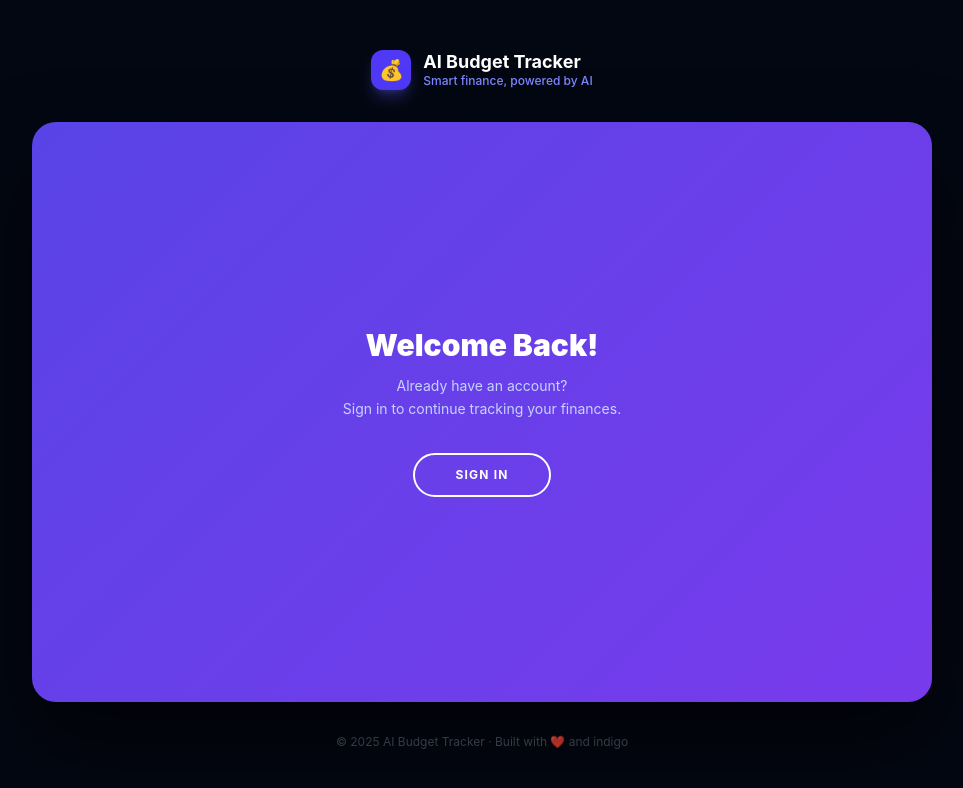
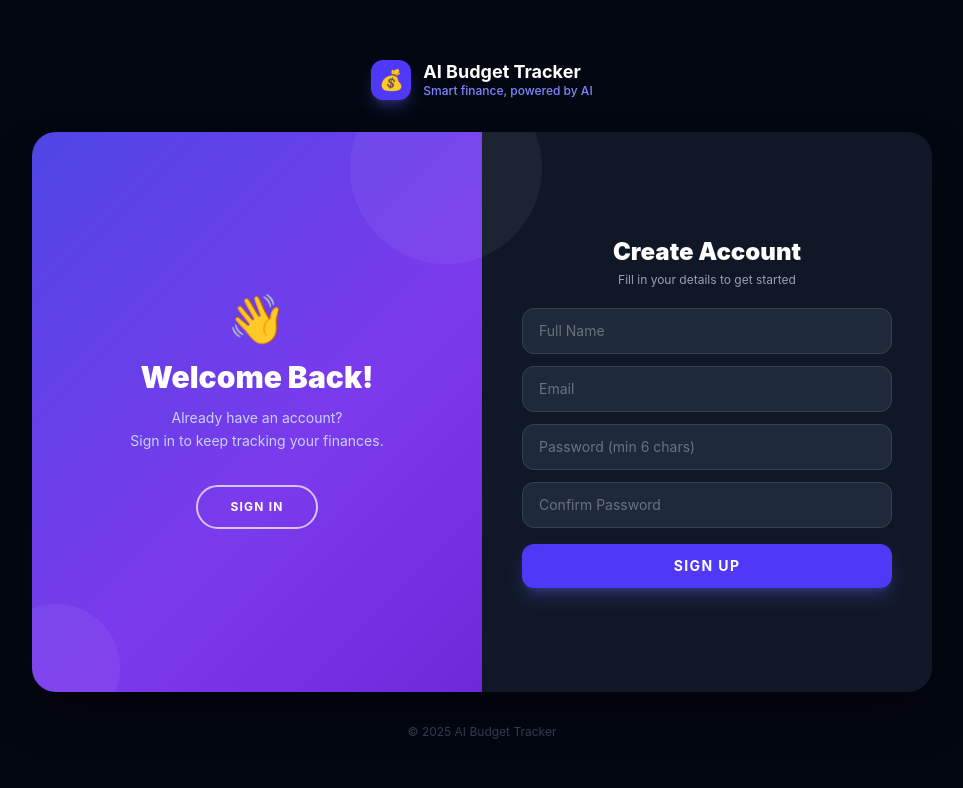
Before and after one commit to majestickrrish/AI-budget-tracker, a React (Vite) app in the folder client/: page /register in a window 1280 px wide. Shown: the top 788 px of the page, without its empty margins (158-1121 px from the left). Built offline with nearby package versions, Linux system fonts and the light colour scheme.

Commit message:
fix: rewrite sliding auth with reliable React-controlled overlay

```diff
--- a/client/src/pages/AuthPage.jsx
+++ b/client/src/pages/AuthPage.jsx
@@ -3,383 +3,212 @@ import { useNavigate, useLocation } from 'react-router-dom';
 import { setCredentials } from '../utils/auth';
 import { loginUser, registerUser } from '../services/api';
 
-/* ─── Sliding Auth Page ─────────────────────────────────────────────────────
-   Both Sign In and Sign Up forms live in one component simultaneously.
-   A single boolean (rightPanelActive) triggers a synchronized choreography
-   of CSS transforms — no routing, no conditional rendering, just motion.
+/* ─── AuthPage — Sliding Panel Auth ─────────────────────────────────────────
+   Two form panels + one gradient overlay panel live side by side.
+   A single boolean flips which side the overlay sits on,
+   revealing whichever form is "behind" it.
 ────────────────────────────────────────────────────────────────────────────── */
 
 const AuthPage = () => {
-  const navigate = useNavigate();
-  const location = useLocation();
-
-  // If the user navigated to /register, start with the sign-up side open
-  const [rightPanelActive, setRightPanelActive] = useState(
-    location.pathname === '/register'
+  const navigate   = useNavigate();
+  const location   = useLocation();
+  const [mode, setMode] = useState(
+    location.pathname === '/register' ? 'register' : 'login'
   );
 
+  const isRegister = mode === 'register';
+
+  // Keep URL in sync
+  useEffect(() => {
+    navigate(isRegister ? '/register' : '/login', { replace: true });
+  }, [mode]);
+
   // ── Sign In state ──────────────────────────────────────────────────────────
-  const [loginForm, setLoginForm] = useState({ email: '', password: '' });
-  const [loginError, setLoginError] = useState('');
+  const [loginForm,    setLoginForm]    = useState({ email: '', password: '' });
+  const [loginError,   setLoginError]   = useState('');
   const [loginLoading, setLoginLoading] = useState(false);
 
   // ── Sign Up state ──────────────────────────────────────────────────────────
-  const [registerForm, setRegisterForm] = useState({
-    name: '', email: '', password: '', confirmPassword: '',
-  });
-  const [registerError, setRegisterError] = useState('');
-  const [registerLoading, setRegisterLoading] = useState(false);
+  const [regForm,    setRegForm]    = useState({ name: '', email: '', password: '', confirmPassword: '' });
+  const [regError,   setRegError]   = useState('');
+  const [regLoading, setRegLoading] = useState(false);
 
-  // Keep URL in sync when panel slides
-  useEffect(() => {
-    navigate(rightPanelActive ? '/register' : '/login', { replace: true });
-  }, [rightPanelActive]);
-
-  // ── Sign In submit ─────────────────────────────────────────────────────────
+  // ── Handlers ───────────────────────────────────────────────────────────────
   const handleLogin = async (e) => {
     e.preventDefault();
     setLoginError('');
-    if (!loginForm.email || !loginForm.password) {
-      setLoginError('Please fill in all fields.');
-      return;
-    }
+    if (!loginForm.email || !loginForm.password) { setLoginError('Please fill in all fields.'); return; }
     setLoginLoading(true);
     try {
-      const response = await loginUser(loginForm.email, loginForm.password);
-      const { token, user } = response.data.data;
+      const res = await loginUser(loginForm.email, loginForm.password);
+      const { token, user } = res.data.data;
       setCredentials(token, user);
       navigate('/dashboard');
     } catch (err) {
       setLoginError(err.response?.data?.message || 'Login failed. Please try again.');
-    } finally {
-      setLoginLoading(false);
-    }
+    } finally { setLoginLoading(false); }
   };
 
-  // ── Sign Up submit ─────────────────────────────────────────────────────────
   const handleRegister = async (e) => {
     e.preventDefault();
-    setRegisterError('');
-    const { name, email, password, confirmPassword } = registerForm;
-    if (!name || !email || !password || !confirmPassword) {
-      setRegisterError('Please fill in all fields.');
-      return;
-    }
-    if (password.length < 6) {
-      setRegisterError('Password must be at least 6 characters.');
-      return;
-    }
-    if (password !== confirmPassword) {
-      setRegisterError('Passwords do not match.');
-      return;
-    }
-    setRegisterLoading(true);
+    setRegError('');
+    const { name, email, password, confirmPassword } = regForm;
+    if (!name || !email || !password || !confirmPassword) { setRegError('Please fill in all fields.'); return; }
+    if (password.length < 6) { setRegError('Password must be at least 6 characters.'); return; }
+    if (password !== confirmPassword) { setRegError('Passwords do not match.'); return; }
+    setRegLoading(true);
     try {
-      const response = await registerUser(name, email, password, confirmPassword);
-      const { token, user } = response.data.data;
+      const res = await registerUser(name, email, password, confirmPassword);
+      const { token, user } = res.data.data;
       setCredentials(token, user);
       navigate('/dashboard');
     } catch (err) {
-      setRegisterError(err.response?.data?.message || 'Registration failed. Please try again.');
-    } finally {
-      setRegisterLoading(false);
-    }
+      setRegError(err.response?.data?.message || 'Registration failed. Please try again.');
+    } finally { setRegLoading(false); }
   };
 
-  // ── Shared input styles ────────────────────────────────────────────────────
-  const inputClass =
-    'w-full bg-gray-800/60 border border-gray-700 text-white placeholder-gray-500 rounded-xl px-4 py-3 text-sm focus:outline-none focus:border-indigo-500 focus:ring-1 focus:ring-indigo-500 transition-all duration-200';
-
-  const btnPrimary =
-    'w-full py-3 bg-indigo-600 hover:bg-indigo-500 disabled:opacity-60 text-white font-bold rounded-xl transition-all duration-200 shadow-lg shadow-indigo-500/30 hover:shadow-indigo-500/50 text-sm tracking-widest uppercase mt-1';
-
-  const btnOutline =
-    'px-10 py-3 border-2 border-white text-white font-bold rounded-full text-xs tracking-widest uppercase transition-all duration-200 hover:bg-white/10';
+  // ── Shared classes ─────────────────────────────────────────────────────────
+  const inputCls = 'w-full bg-gray-800 border border-gray-700 text-white placeholder-gray-500 rounded-xl px-4 py-3 text-sm focus:outline-none focus:border-indigo-500 focus:ring-1 focus:ring-indigo-500 transition-all';
+  const btnPrimary = 'w-full py-3 bg-indigo-600 hover:bg-indigo-500 disabled:opacity-50 text-white font-bold rounded-xl text-sm tracking-widest uppercase transition-all shadow-lg shadow-indigo-500/30 mt-1';
+  const btnOutline = 'px-8 py-3 border-2 border-white/70 hover:border-white text-white font-bold rounded-full text-xs tracking-widest uppercase transition-all hover:bg-white/10';
 
   return (
-    <>
-      {/* ── Keyframe animations injected via a style tag ── */}
-      <style>{`
-        @keyframes slideInLeft {
-          from { transform: translateX(-100%); opacity: 0; }
-          to   { transform: translateX(0);     opacity: 1; }
-        }
-        @keyframes slideInRight {
-          from { transform: translateX(100%); opacity: 0; }
-          to   { transform: translateX(0);    opacity: 1; }
-        }
-        .auth-container {
-          position: relative;
-          width: 900px;
-          max-width: 100%;
-          min-height: 580px;
-          overflow: hidden;
-          border-radius: 24px;
-          box-shadow: 0 40px 80px rgba(0,0,0,0.6);
-        }
+    <div className="min-h-screen bg-gray-950 flex flex-col items-center justify-center px-4">
 
-        /* ── Sign Up panel (right side by default) ── */
-        .sign-up-container {
-          position: absolute;
-          top: 0; left: 0;
-          width: 50%; height: 100%;
-          opacity: 0;
-          z-index: 1;
-          transition: all 0.6s ease-in-out;
-        }
-        .auth-container.right-panel-active .sign-up-container {
-          transform: translateX(100%);
-          opacity: 1;
-          z-index: 5;
-          animation: slideInLeft 0.6s ease-in-out;
-        }
-
-        /* ── Sign In panel (left side by default) ── */
-        .sign-in-container {
-          position: absolute;
-          top: 0; left: 0;
-          width: 50%; height: 100%;
-          z-index: 2;
-          transition: all 0.6s ease-in-out;
-        }
-        .auth-container.right-panel-active .sign-in-container {
-          transform: translateX(100%);
-        }
-
-        /* ── Overlay wrapper (always 200% wide) ── */
-        .overlay-container {
-          position: absolute;
-          top: 0; left: 50%;
-          width: 200%; height: 100%;
-          overflow: hidden;
-          z-index: 100;
-          transform: translateX(0);
-          transition: transform 0.6s ease-in-out;
-        }
-        .auth-container.right-panel-active .overlay-container {
-          transform: translateX(-50%);
-        }
-
-        /* ── The actual gradient overlay strip ── */
-        .overlay {
-          position: relative;
-          left: -100%;
-          width: 200%; height: 100%;
-          background: linear-gradient(135deg, #4f46e5 0%, #7c3aed 50%, #4f46e5 100%);
-          transform: translateX(0);
-          transition: transform 0.6s ease-in-out;
-        }
-        .auth-container.right-panel-active .overlay {
-          transform: translateX(50%);
-        }
-
-        /* ── Left overlay panel ── */
-        .overlay-left {
-          position: absolute;
-          top: 0; left: 0;
-          width: 50%; height: 100%;
-          display: flex; flex-direction: column;
-          align-items: center; justify-content: center;
-          text-align: center;
-          padding: 0 48px;
-          transform: translateX(-20%);
-          transition: transform 0.6s ease-in-out;
-        }
-        .auth-container.right-panel-active .overlay-left {
-          transform: translateX(0);
-        }
-
-        /* ── Right overlay panel ── */
-        .overlay-right {
-          position: absolute;
-          top: 0; right: 0;
-          width: 50%; height: 100%;
-          display: flex; flex-direction: column;
-          align-items: center; justify-content: center;
-          text-align: center;
-          padding: 0 48px;
-          transform: translateX(0);
-          transition: transform 0.6s ease-in-out;
-        }
-        .auth-container.right-panel-active .overlay-right {
-          transform: translateX(20%);
-        }
-      `}</style>
-
-      <div className="min-h-screen bg-gray-950 flex flex-col items-center justify-center px-4 py-8">
-        {/* Logo above the card */}
+      {/* ── Logo ── */}
       <div className="flex items-center gap-3 mb-8">
-          <div className="w-10 h-10 bg-indigo-600 rounded-xl flex items-center justify-center text-xl shadow-lg shadow-indigo-500/30">
-            💰
-          </div>
+        <div className="w-10 h-10 bg-indigo-600 rounded-xl flex items-center justify-center text-xl shadow-lg shadow-indigo-500/30">💰</div>
         <div>
           <p className="text-white font-bold text-lg leading-tight">AI Budget Tracker</p>
           <p className="text-indigo-400 text-xs font-medium">Smart finance, powered by AI</p>
         </div>
       </div>
 
-        {/* ── Main sliding container ── */}
-        <div className={`auth-container ${rightPanelActive ? 'right-panel-active' : ''}`}>
+      {/* ── Card ── */}
+      <div
+        className="relative flex w-full overflow-hidden rounded-3xl shadow-2xl shadow-black/60"
+        style={{ maxWidth: 900, minHeight: 560 }}
+      >
 
-          {/* ── Sign Up Form ── */}
-          <div className="sign-up-container bg-gray-900">
-            <form
-              id="register-form"
-              onSubmit={handleRegister}
-              className="h-full flex flex-col items-center justify-center px-10 gap-4"
+        {/* ════════ Sign In Panel ════════ */}
+        <div
+          className="absolute top-0 left-0 h-full bg-gray-900 flex flex-col items-center justify-center px-10 transition-all duration-700"
+          style={{
+            width: '50%',
+            transform: isRegister ? 'translateX(100%)' : 'translateX(0)',
+            opacity:   isRegister ? 0 : 1,
+            zIndex:    isRegister ? 1 : 5,
+            pointerEvents: isRegister ? 'none' : 'auto',
+          }}
         >
-              <h1 className="text-2xl font-bold text-white mb-1">Create Account</h1>
-              <p className="text-gray-400 text-xs mb-2">Fill in your details to get started</p>
+          <h2 className="text-2xl font-black text-white mb-1">Sign In</h2>
+          <p className="text-gray-400 text-xs mb-6">Use your email and password</p>
 
-              <input
-                id="register-name"
-                type="text"
-                name="name"
-                value={registerForm.name}
-                onChange={(e) => setRegisterForm({ ...registerForm, name: e.target.value })}
-                placeholder="Full Name"
-                autoComplete="name"
-                className={inputClass}
-              />
-              <input
-                id="register-email"
-                type="email"
-                name="email"
-                value={registerForm.email}
-                onChange={(e) => setRegisterForm({ ...registerForm, email: e.target.value })}
-                placeholder="Email"
-                autoComplete="email"
-                className={inputClass}
-              />
-              <input
-                id="register-password"
-                type="password"
-                name="password"
-                value={registerForm.password}
-                onChange={(e) => setRegisterForm({ ...registerForm, password: e.target.value })}
-                placeholder="Password (min 6 chars)"
-                autoComplete="new-password"
-                className={inputClass}
-              />
-              <input
-                id="register-confirmpassword"
-                type="password"
-                name="confirmPassword"
-                value={registerForm.confirmPassword}
-                onChange={(e) => setRegisterForm({ ...registerForm, confirmPassword: e.target.value })}
-                placeholder="Confirm Password"
-                autoComplete="new-password"
-                className={inputClass}
-              />
+          <form id="login-form" onSubmit={handleLogin} className="w-full flex flex-col gap-4">
+            <input id="login-email" type="email" value={loginForm.email}
+              onChange={e => setLoginForm({ ...loginForm, email: e.target.value })}
+              placeholder="Email" autoComplete="email" className={inputCls} />
+            <input id="login-password" type="password" value={loginForm.password}
+              onChange={e => setLoginForm({ ...loginForm, password: e.target.value })}
+              placeholder="Password" autoComplete="current-password" className={inputCls} />
 
-              {registerError && (
-                <p className="text-red-400 text-xs bg-red-500/10 border border-red-500/20 rounded-xl px-4 py-2 w-full text-center">
-                  {registerError}
+            {loginError && (
+              <p className="text-red-400 text-xs bg-red-500/10 border border-red-500/20 rounded-xl px-4 py-2 text-center">
+                {loginError}
               </p>
             )}
-
-              <button
-                id="register-submit-btn"
-                type="submit"
-                disabled={registerLoading}
-                className={btnPrimary}
-              >
-                {registerLoading ? 'Creating...' : 'Sign Up'}
+            <button id="login-submit-btn" type="submit" disabled={loginLoading} className={btnPrimary}>
+              {loginLoading ? 'Signing in…' : 'Sign In'}
             </button>
           </form>
         </div>
 
-          {/* ── Sign In Form ── */}
-          <div className="sign-in-container bg-gray-900">
-            <form
-              id="login-form"
-              onSubmit={handleLogin}
-              className="h-full flex flex-col items-center justify-center px-10 gap-4"
+        {/* ════════ Sign Up Panel ════════ */}
+        <div
+          className="absolute top-0 left-0 h-full bg-gray-900 flex flex-col items-center justify-center px-10 transition-all duration-700"
+          style={{
+            width: '50%',
+            transform: isRegister ? 'translateX(100%)' : 'translateX(0)',
+            opacity:   isRegister ? 1 : 0,
+            zIndex:    isRegister ? 5 : 1,
+            pointerEvents: isRegister ? 'auto' : 'none',
+          }}
         >
-              <h1 className="text-2xl font-bold text-white mb-1">Sign In</h1>
-              <p className="text-gray-400 text-xs mb-2">Use your email and password</p>
+          <h2 className="text-2xl font-black text-white mb-1">Create Account</h2>
+          <p className="text-gray-400 text-xs mb-5">Fill in your details to get started</p>
 
-              <input
-                id="login-email"
-                type="email"
-                name="email"
-                value={loginForm.email}
-                onChange={(e) => setLoginForm({ ...loginForm, email: e.target.value })}
-                placeholder="Email"
-                autoComplete="email"
-                className={inputClass}
-              />
-              <input
-                id="login-password"
-                type="password"
-                name="password"
-                value={loginForm.password}
-                onChange={(e) => setLoginForm({ ...loginForm, password: e.target.value })}
-                placeholder="Password"
-                autoComplete="current-password"
-                className={inputClass}
-              />
+          <form id="register-form" onSubmit={handleRegister} className="w-full flex flex-col gap-3">
+            <input id="register-name" type="text" value={regForm.name}
+              onChange={e => setRegForm({ ...regForm, name: e.target.value })}
+              placeholder="Full Name" autoComplete="name" className={inputCls} />
+            <input id="register-email" type="email" value={regForm.email}
+              onChange={e => setRegForm({ ...regForm, email: e.target.value })}
+              placeholder="Email" autoComplete="email" className={inputCls} />
+            <input id="register-password" type="password" value={regForm.password}
+              onChange={e => setRegForm({ ...regForm, password: e.target.value })}
+              placeholder="Password (min 6 chars)" autoComplete="new-password" className={inputCls} />
+            <input id="register-confirmpassword" type="password" value={regForm.confirmPassword}
+              onChange={e => setRegForm({ ...regForm, confirmPassword: e.target.value })}
+              placeholder="Confirm Password" autoComplete="new-password" className={inputCls} />
 
-              {loginError && (
-                <p className="text-red-400 text-xs bg-red-500/10 border border-red-500/20 rounded-xl px-4 py-2 w-full text-center">
-                  {loginError}
+            {regError && (
+              <p className="text-red-400 text-xs bg-red-500/10 border border-red-500/20 rounded-xl px-4 py-2 text-center">
+                {regError}
               </p>
             )}
-
-              <button
-                id="login-submit-btn"
-                type="submit"
-                disabled={loginLoading}
-                className={btnPrimary}
-              >
-                {loginLoading ? 'Signing in...' : 'Sign In'}
+            <button id="register-submit-btn" type="submit" disabled={regLoading} className={btnPrimary}>
+              {regLoading ? 'Creating account…' : 'Sign Up'}
             </button>
           </form>
         </div>
 
-          {/* ── Overlay ── */}
-          <div className="overlay-container">
-            <div className="overlay">
+        {/* ════════ Gradient Overlay Panel — slides left ↔ right ════════ */}
+        <div
+          className="absolute top-0 h-full flex flex-col items-center justify-center text-center px-10 transition-all duration-700"
+          style={{
+            width: '50%',
+            left: isRegister ? '0%' : '50%',
+            background: 'linear-gradient(135deg, #4f46e5 0%, #7c3aed 60%, #6d28d9 100%)',
+            zIndex: 10,
+          }}
+        >
+          {/* Decorative circles */}
+          <div className="absolute top-[-60px] right-[-60px] w-48 h-48 rounded-full bg-white/5" />
+          <div className="absolute bottom-[-40px] left-[-40px] w-32 h-32 rounded-full bg-white/5" />
 
-              {/* Left overlay — shown when Sign Up is active */}
-              <div className="overlay-left">
-                <h1 className="text-3xl font-black text-white mb-3">Welcome Back!</h1>
+          <div className="relative z-10">
+            {isRegister ? (
+              // Register mode → overlay on LEFT → show "Welcome Back"
+              <>
+                <div className="text-5xl mb-4">👋</div>
+                <h2 className="text-3xl font-black text-white mb-3">Welcome Back!</h2>
                 <p className="text-indigo-200 text-sm leading-relaxed mb-8">
-                  Already have an account?<br />Sign in to continue tracking your finances.
+                  Already have an account?<br />Sign in to keep tracking your finances.
                 </p>
-                <button
-                  id="overlay-signin-btn"
-                  onClick={() => setRightPanelActive(false)}
-                  className={btnOutline}
-                >
+                <button id="overlay-signin-btn" onClick={() => setMode('login')} className={btnOutline}>
                   Sign In
                 </button>
-              </div>
-
-              {/* Right overlay — shown when Sign In is active */}
-              <div className="overlay-right">
-                <h1 className="text-3xl font-black text-white mb-3">Hello, Friend!</h1>
+              </>
+            ) : (
+              // Login mode → overlay on RIGHT → show "Hello, Friend"
+              <>
+                <div className="text-5xl mb-4">🚀</div>
+                <h2 className="text-3xl font-black text-white mb-3">Hello, Friend!</h2>
                 <p className="text-indigo-200 text-sm leading-relaxed mb-8">
                   New here? Enter your details and start<br />your AI-powered finance journey.
                 </p>
-                <button
-                  id="overlay-signup-btn"
-                  onClick={() => setRightPanelActive(true)}
-                  className={btnOutline}
-                >
+                <button id="overlay-signup-btn" onClick={() => setMode('register')} className={btnOutline}>
                   Sign Up
                 </button>
+              </>
+            )}
+          </div>
         </div>
 
       </div>
+
+      <p className="text-gray-700 text-xs mt-8">© 2025 AI Budget Tracker</p>
     </div>
-        </div>
-
-        <p className="text-gray-600 text-xs mt-8">
-          © 2025 AI Budget Tracker · Built with ❤️ and indigo
-        </p>
-      </div>
-    </>
   );
 };
 
```
Lines whose indentation alone changed are shown as unchanged.
